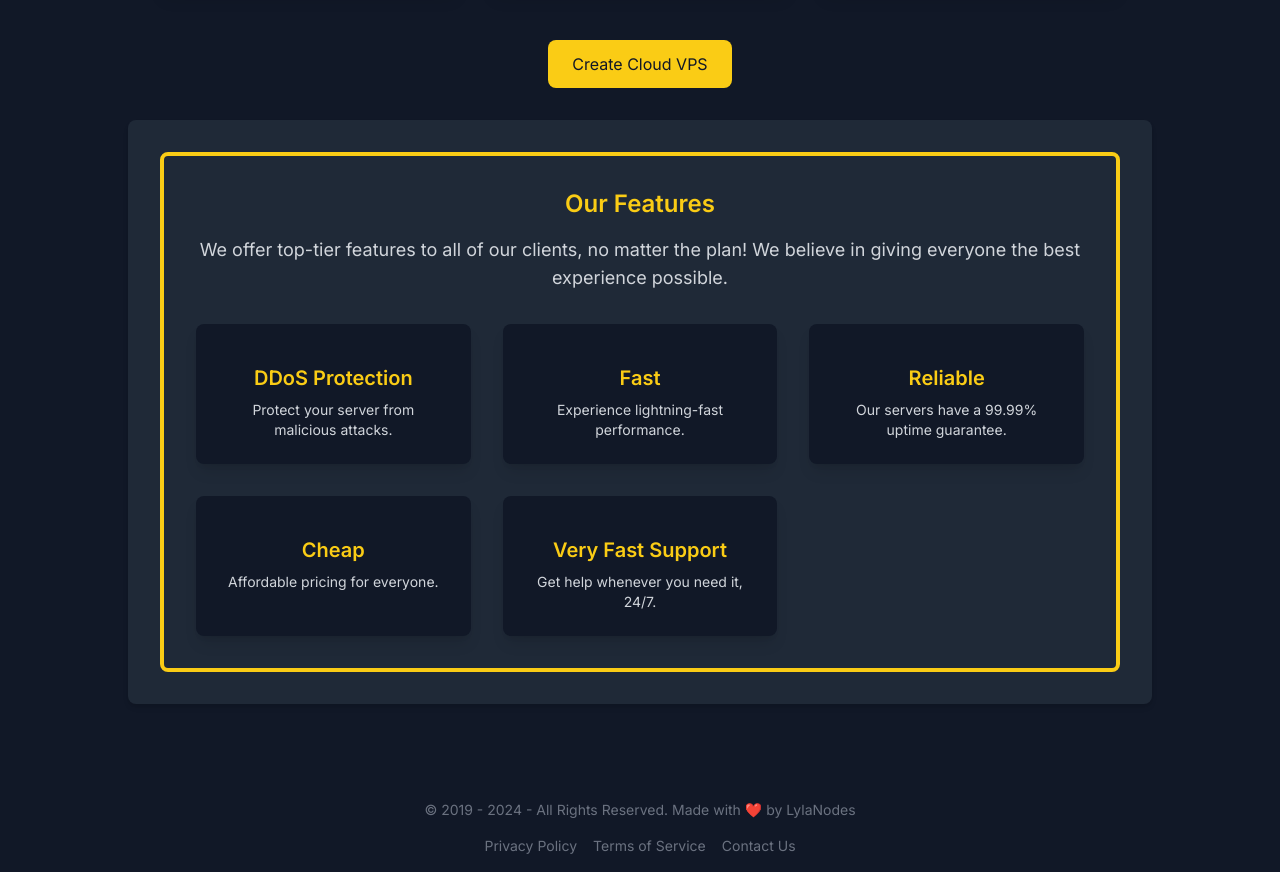
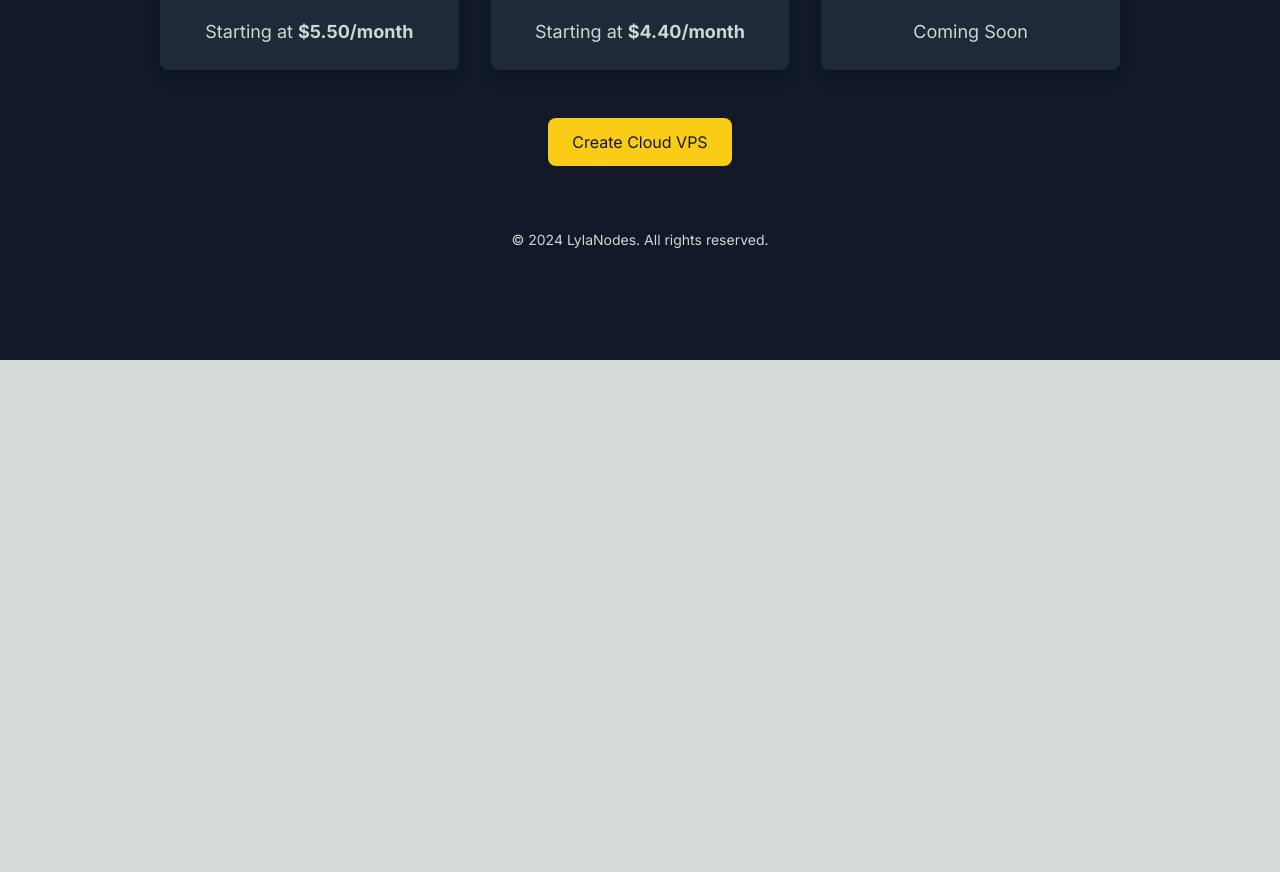
Before and after one commit to vekalmao/vpswebsite, a Next.js app: page / in a window 1280 px wide. Shown: the part 440-1312 px from the top of the page. After the commit the page ends 800 px from the top, so only its background shows below. Built offline with nearby package versions, Linux system fonts and the light colour scheme.

Commit message:
Update page.tsx

```diff
--- a/app/page.tsx
+++ b/app/page.tsx
@@ -171,99 +171,41 @@ const Home = () => {
 
       {step === 5 && (
         <section className="w-full max-w-5xl bg-gray-800 rounded-lg p-8 shadow-md mb-8 text-center">
-          <h2 className="text-2xl font-semibold mb-4 text-yellow-400">Review Your Choices</h2>
-          <div className="text-left text-gray-300">
-            <p><strong>Server Name:</strong> {serverName}</p>
-            <p><strong>Location:</strong> {selectedLocation}</p>
-            <p><strong>CPU Type:</strong> {selectedCpuType}</p>
-            <p><strong>Plan:</strong> {selectedPlan}</p>
+          <h2 className="text-2xl font-semibold mb-4 text-yellow-400">Review and Submit</h2>
+          <div className="mb-4">
+            <p className="text-lg text-gray-300">Server Name: {serverName}</p>
+            <p className="text-lg text-gray-300">Location: {selectedLocation}</p>
+            <p className="text-lg text-gray-300">CPU Type: {selectedCpuType}</p>
+            <p className="text-lg text-gray-300">Plan: {selectedPlan}</p>
           </div>
           <button
-            className="bg-yellow-400 text-gray-900 px-4 py-2 rounded-lg hover:bg-yellow-500 transition duration-300 mt-4"
+            className="bg-yellow-400 text-gray-900 px-6 py-3 rounded-lg hover:bg-yellow-500 transition duration-300"
             onClick={handleSubmit}
           >
-            Create Cloud VPS
+            Submit
           </button>
         </section>
       )}
 
       {step === 6 && (
         <section className="w-full max-w-5xl bg-gray-800 rounded-lg p-8 shadow-md mb-8 text-center">
-          <h2 className="text-2xl font-semibold mb-4 text-yellow-400">Your VPS Has Been Created!</h2>
-          <div className="text-left text-gray-300">
-            <p><strong>Server Name:</strong> {serverName}</p>
-            <p><strong>Location:</strong> {selectedLocation}</p>
-            <p><strong>CPU Type:</strong> {selectedCpuType}</p>
-            <p><strong>Plan:</strong> {selectedPlan}</p>
-            <p><strong>IPv4 Address:</strong> {ipv4Address}</p>
-          </div>
+          <h2 className="text-2xl font-semibold mb-4 text-yellow-400">Congratulations!</h2>
+          <p className="text-lg text-gray-300 mb-8">Your VPS has been created successfully.</p>
+          <p className="text-lg text-gray-300 mb-8">IPv4 Address: {ipv4Address}</p>
+          <button
+            className="bg-yellow-400 text-gray-900 px-6 py-3 rounded-lg hover:bg-yellow-500 transition duration-300"
+            onClick={() => setStep(0)}
+          >
+            Start Over
+          </button>
         </section>
       )}
 
-      {step <= 1 && (
-        <section className="w-full max-w-5xl bg-gray-800 rounded-lg p-8 shadow-md mb-8 text-center">
-          <div className="border-4 border-yellow-400 rounded-lg p-8">
-            <h2 className="text-2xl font-semibold mb-4 text-yellow-400">Our Features</h2>
-            <p className="text-lg text-gray-300 mb-8">We offer top-tier features to all of our clients, no matter the plan! We believe in giving everyone the best experience possible.</p>
-            <div className="grid grid-cols-1 md:grid-cols-3 gap-8">
-              <div className="flex flex-col items-center bg-gray-900 rounded-lg p-6 text-center shadow-lg">
-                <i className="fas fa-shield-alt text-4xl text-yellow-400 mb-4"></i>
-                <h3 className="text-xl font-semibold mb-2 text-yellow-400">DDoS Protection</h3>
-                <p className="text-sm text-gray-300">Protect your server from malicious attacks.</p>
-              </div>
-              <div className="flex flex-col items-center bg-gray-900 rounded-lg p-6 text-center shadow-lg">
-                <i className="fas fa-tachometer-alt text-4xl text-yellow-400 mb-4"></i>
-                <h3 className="text-xl font-semibold mb-2 text-yellow-400">Fast</h3>
-                <p className="text-sm text-gray-300">Experience lightning-fast performance.</p>
-              </div>
-              <div className="flex flex-col items-center bg-gray-900 rounded-lg p-6 text-center shadow-lg">
-                <i className="fas fa-check-circle text-4xl text-yellow-400 mb-4"></i>
-                <h3 className="text-xl font-semibold mb-2 text-yellow-400">Reliable</h3>
-                <p className="text-sm text-gray-300">Our servers have a 99.99% uptime guarantee.</p>
-              </div>
-              <div className="flex flex-col items-center bg-gray-900 rounded-lg p-6 text-center shadow-lg">
-                <i className="fas fa-dollar-sign text-4xl text-yellow-400 mb-4"></i>
-                <h3 className="text-xl font-semibold mb-2 text-yellow-400">Cheap</h3>
-                <p className="text-sm text-gray-300">Affordable pricing for everyone.</p>
-              </div>
-              <div className="flex flex-col items-center bg-gray-900 rounded-lg p-6 text-center shadow-lg">
-                <i className="fas fa-headset text-4xl text-yellow-400 mb-4"></i>
-                <h3 className="text-xl font-semibold mb-2 text-yellow-400">Very Fast Support</h3>
-                <p className="text-sm text-gray-300">Get help whenever you need it, 24/7.</p>
-              </div>
-            </div>
-          </div>
-        </section>
-      )}
-
-      <footer className="mt-16 mb-4 text-center text-gray-500 text-sm">
-        <p>&copy; 2019 - 2024 - All Rights Reserved. Made with ❤️ by LylaNodes</p>
-        <div className="mt-4 flex justify-center space-x-4">
-          <a href="#" className="hover:text-yellow-400">Privacy Policy</a>
-          <a href="#" className="hover:text-yellow-400">Terms of Service</a>
-          <a href="#" className="hover:text-yellow-400">Contact Us</a>
-        </div>
+      <footer className="w-full max-w-5xl flex items-center justify-center py-8 text-sm">
+        <p className="text-gray-300">&copy; 2024 LylaNodes. All rights reserved.</p>
       </footer>
     </main>
   );
 };
 
-const sharedPlans = [
-  { name: 'CX-01', description: 'Cheap for small projects', specifications: '1GB of RAM, 1 Core, 20GB of Storage' },
-  { name: 'CX-02', description: 'Affordable for startups', specifications: '2GB of RAM, 2 Cores, 40GB of Storage' },
-  { name: 'CX-03', description: 'Balanced for growing applications', specifications: '4GB of RAM, 2 Cores, 80GB of Storage' },
-  { name: 'CX-04', description: 'Powerful for multiple applications', specifications: '8GB of RAM, 4 Cores, 160GB of Storage' },
-  { name: 'CX-05', description: 'High-performance for intensive tasks', specifications: '16GB of RAM, 6 Cores, 320GB of Storage' },
-  { name: 'CX-06', description: 'Ultimate for enterprise-grade solutions', specifications: '32GB of RAM, 8 Cores, 640GB of Storage' }
-];
-
-const dedicatedPlans = [
-  { name: 'DX-01', description: 'Prices are mid, for big projects', specifications: '4GB of RAM, 4 Cores, 100GB of Storage' },
-  { name: 'DX-02', description: 'Balanced for growing applications', specifications: '8GB of RAM, 4 Cores, 200GB of Storage' },
-  { name: 'DX-03', description: 'Powerful for multiple applications', specifications: '16GB of RAM, 8 Cores, 400GB of Storage' },
-  { name: 'DX-04', description: 'High-performance for intensive tasks', specifications: '32GB of RAM, 16 Cores, 800GB of Storage' },
-  { name: 'DX-05', description: 'Ultimate for enterprise-grade solutions', specifications: '64GB of RAM, 32 Cores, 1600GB of Storage' },
-  { name: 'DX-06', description: 'Extreme power for specialized tasks', specifications: '128GB of RAM, 64 Cores, 3200GB of Storage' }
-];
-
 export default Home;
```
